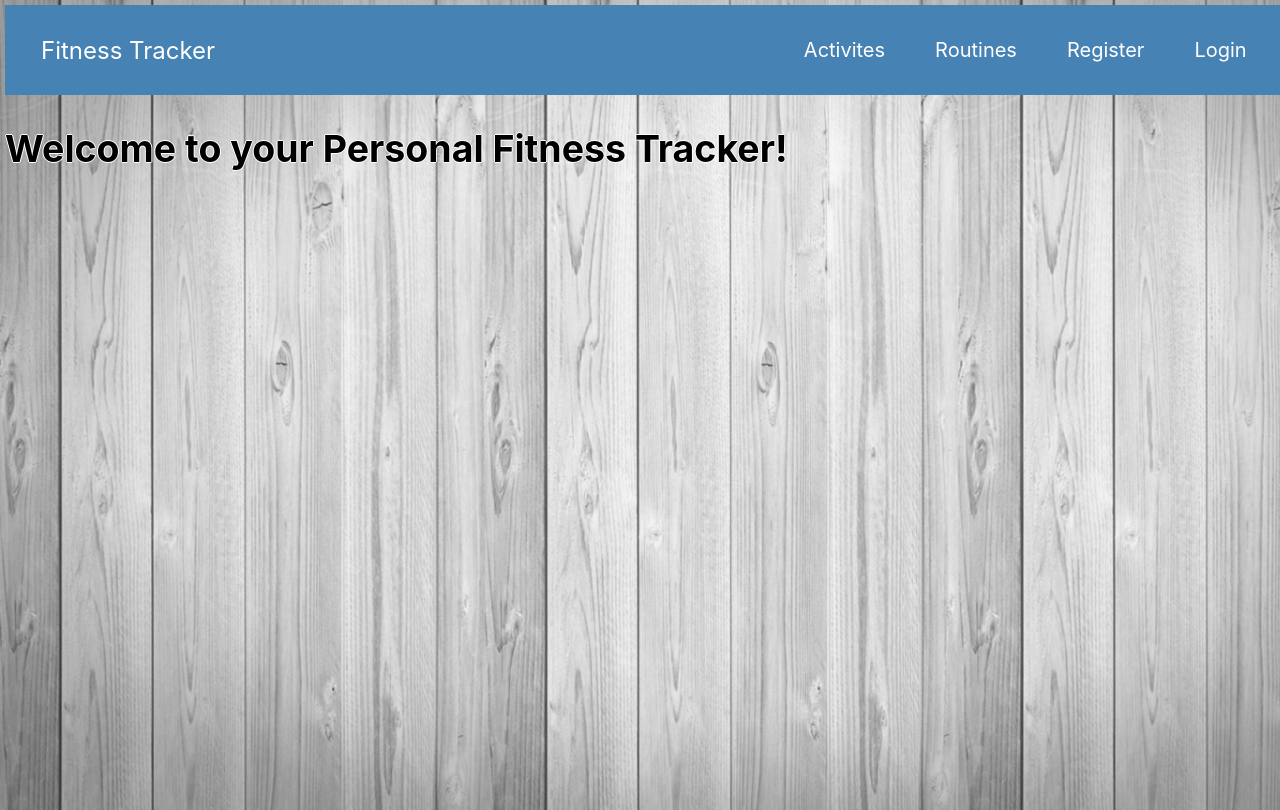
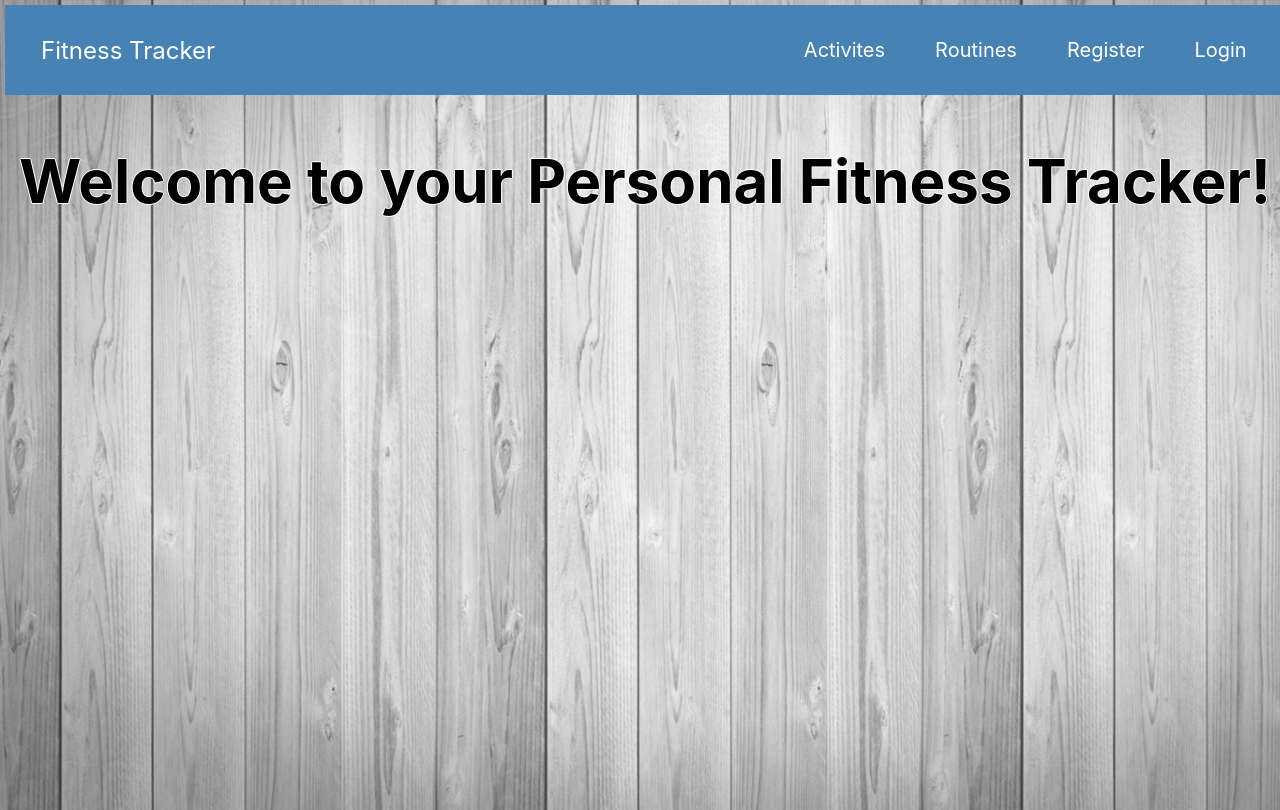
Before and after one commit to ColinH58/FitnessTrackerFrontend, a React (Create React App) app: page / in a window 1280 px wide. Built offline with nearby package versions, Linux system fonts and the light colour scheme.

Commit message:
updated styling

```diff
--- a/src/App.css
+++ b/src/App.css
@@ -8,6 +8,15 @@ html {
   font-size: 1.25rem;
   width: 100vw;
   height: 100vh;
+}
+
+.HomePage {
+  display: flex;
+  justify-content: center;
+  align-items: center;
+  font-size: 2rem;
+  font-weight: bold;
+  text-shadow: -1px 0 white, 0 1px white, 1px 0 white, 0 -1px white;
 }
 
 .Components {
--- a/src/components/HomePage.jsx
+++ b/src/components/HomePage.jsx
@@ -2,7 +2,7 @@ import React from "react";
 
 const HomePage = () => {
   return (
-    <div className="Components">
+    <div className="HomePage">
       <h2>Welcome to your Personal Fitness Tracker!</h2>
     </div>
   );
```
